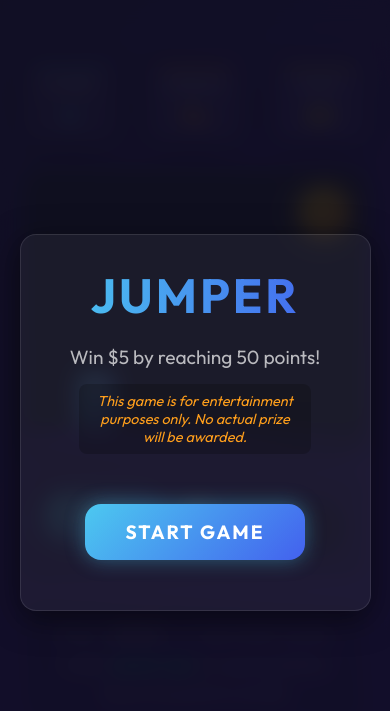
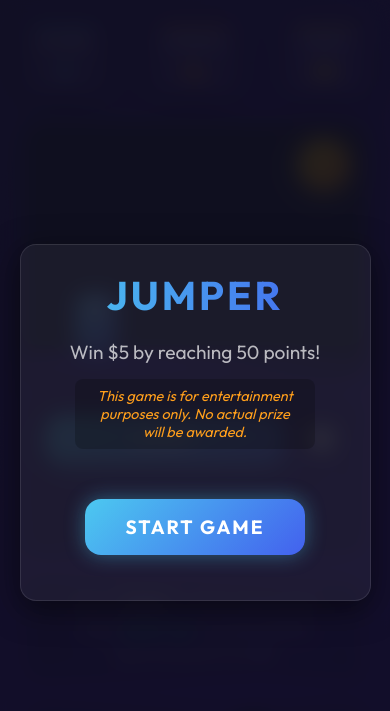
Before and after one commit to MagicaGR/Website-Game-I-Need-5-Bucks, a plain HTML site: page index.html in a window 390 px wide. Drawn offline with nearby package versions, Linux system fonts and the light colour scheme.

Commit message:
messsssss

```diff
--- a/style.css
+++ b/style.css
@@ -28,6 +28,10 @@
     100% { background-position: 0% 50%; }
 }
 
+html {
+    scroll-behavior: smooth;
+}
+
 body {
     background: linear-gradient(-45deg, var(--bg-primary), var(--accent-tertiary), var(--bg-secondary), var(--danger));
     background-size: 400% 400%;
@@ -35,11 +39,14 @@ body {
     color: var(--text-primary);
     display: flex;
     justify-content: center;
-    align-items: center;
+    align-items: flex-start;
     min-height: 100vh;
-    overflow: hidden;
+    overflow-y: auto;
     background-attachment: fixed;
     position: relative;
+    padding: 20px 0;
+    margin: 0;
+    -webkit-overflow-scrolling: touch; /* Smooth scrolling on iOS */
 }
 
 /* Noise texture overlay */
@@ -287,6 +294,7 @@ body {
     padding: 25px;
     position: relative;
     z-index: 2;
+    margin-bottom: 30px;
 }
 
 .header {
@@ -895,38 +903,65 @@ body {
 
 /* Mobile adjustments */
 @media (max-width: 700px) {
+    body {
+        padding: 10px 0;
+    }
+
     .game-area {
-        height: 280px;
+        height: 250px;
     }
 
     .header {
-        font-size: 16px;
+        font-size: 14px;
+    }
+
+    .score-card, .streak-card, .prize-card {
+        padding: 8px 12px;
+        min-width: 80px;
+    }
+
+    #score, #streak, #prize {
+        font-size: 22px;
+    }
+
+    .overlay-content h1 {
+        font-size: 2.5rem;
+    }
+
+    .overlay-content h2 {
+        font-size: 1.8rem;
+    }
+
+    .overlay-content {
+        padding: 25px;
+    }
+
+    .game-panel {
+        flex-direction: column;
+        gap: 15px;
+    }
+
+    .double-jump-status {
+        width: 100%;
+        justify-content: center;
+    }
+
+    .controls {
+        width: 100%;
     }
 
     #start-btn {
-        padding: 12px 30px;
-        font-size: 16px;
+        flex: 1;
     }
 
-    .score-card, .streak-card, .prize-card {
-        padding: 10px 15px;
-        min-width: 90px;
+    .instructions {
+        margin-bottom: 20px;
+        font-size: 14px;
+        padding: 12px 15px;
     }
 
-    #score, #streak, #prize {
-        font-size: 24px;
-    }
-
-    .overlay-content h1 {
-        font-size: 3rem;
-    }
-
-    .overlay-content h2 {
-        font-size: 2rem;
-    }
-
-    .overlay-content {
-        padding: 30px;
+    .footer {
+        margin-top: 15px;
     }
 }
 
@@ -1113,12 +1148,19 @@ body {
     padding: 15px 20px;
     box-shadow: inset 0 0 20px rgba(0, 0, 0, 0.2);
     border: 1px solid rgba(255, 255, 255, 0.1);
+    flex-wrap: wrap;
 }
 
 .controls {
     display: flex;
     align-items: center;
     gap: 15px;
+    flex: 1;
+}
+
+#start-btn {
+    flex: 1;
+    max-width: 250px;
 }
 
 /* Modern double jump indicator */
@@ -1187,12 +1229,18 @@ body {
 /* Footer */
 .footer {
     margin-top: 20px;
+    margin-bottom: 10px;
     display: flex;
     align-items: center;
     justify-content: center;
     gap: 10px;
     font-size: 0.9rem;
     color: var(--text-secondary);
+    background: rgba(0, 0, 0, 0.2);
+    padding: 12px;
+    border-radius: var(--border-radius);
+    backdrop-filter: blur(5px);
+    border: 1px solid rgba(255, 255, 255, 0.05);
 }
 
 .footer a {
@@ -1237,3 +1285,19 @@ body {
     70% { transform: translate(-50%, -50%) scale(1); opacity: 1; }
     100% { transform: translate(-50%, -50%) scale(0.5); opacity: 0; }
 }
+
+/* Fix scrolling on mobile */
+@media (max-width: 480px) {
+    html, body {
+        height: auto;
+        overflow-x: hidden;
+    }
+
+    body {
+        padding: 10px;
+    }
+
+    .game-container {
+        padding: 15px;
+    }
+}
```
